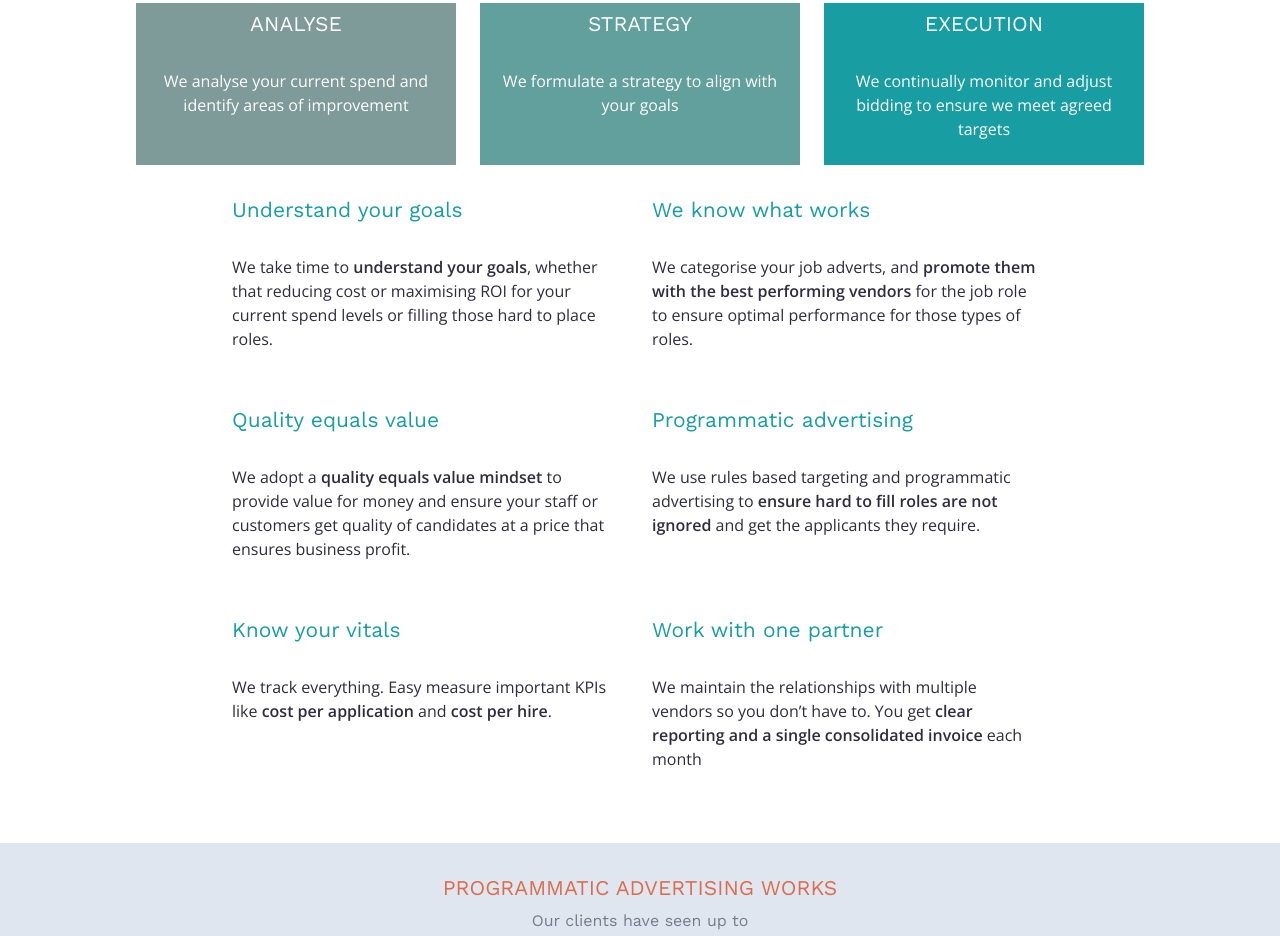
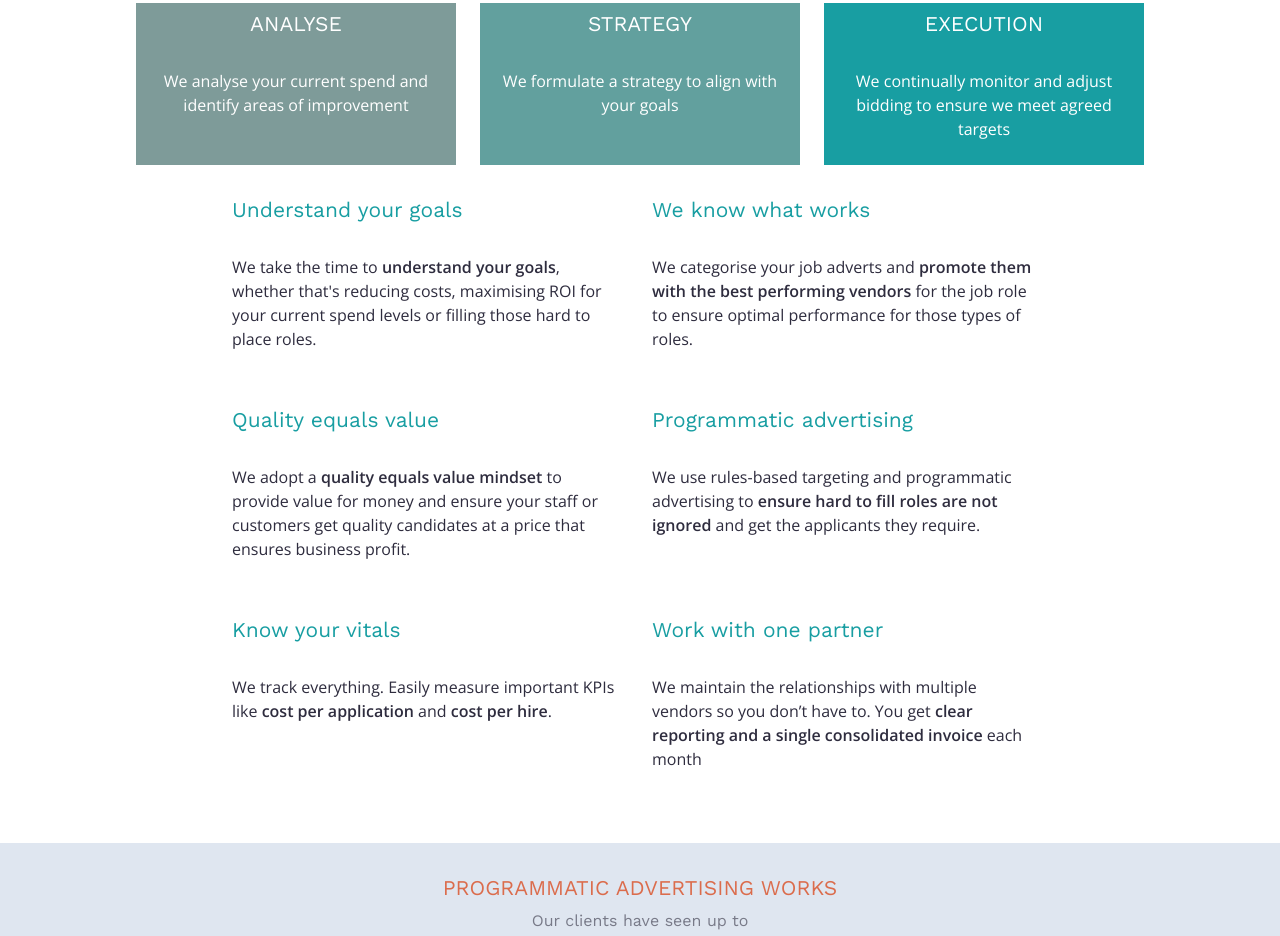
Before and after one commit to clickwise-co/public-site, a website: page docs/index.html in a window 1280 px wide. Shown: the part 1408-2344 px from the top of the page. Drawn offline with nearby package versions, Linux system fonts and the light colour scheme.

Commit message:
spelling and grammar

```diff
--- a/docs/index.html
+++ b/docs/index.html
@@ -78,23 +78,23 @@
             <ul class="summary">
               <li>
                 <h3>Understand your goals</h3>
-                <p>We take time to <strong>understand your goals</strong>, whether that reducing cost or maximising ROI for your current spend levels or filling those hard to place roles.</p>
+                <p>We take the time to <strong>understand your goals</strong>, whether that's reducing costs, maximising ROI for your current spend levels or filling those hard to place roles.</p>
               </li>
               <li>
                 <h3>We know what works</h3>
-                <p>We categorise your job adverts, and <strong>promote them with the best performing vendors</strong> for the job role to ensure optimal performance for those types of roles.</p>
+                <p>We categorise your job adverts and <strong>promote them with the best performing vendors</strong> for the job role to ensure optimal performance for those types of roles.</p>
               </li>
               <li>
                 <h3>Quality equals value</h3>
-                <p>We adopt a <strong>quality equals value mindset</strong> to provide value for money and ensure your staff or customers get quality of candidates at a price that ensures business profit.</p>
+                <p>We adopt a <strong>quality equals value mindset</strong> to provide value for money and ensure your staff or customers get quality candidates at a price that ensures business profit.</p>
               </li>
               <li>
                 <h3>Programmatic advertising</h3>
-                <p>We use rules based targeting and programmatic advertising to <strong>ensure hard to fill roles are not ignored</strong> and get the applicants they require.</p>
+                <p>We use rules-based targeting and programmatic advertising to <strong>ensure hard to fill roles are not ignored</strong> and get the applicants they require.</p>
               </li>
               <li>
                 <h3>Know your vitals</h3>
-                <p>We track everything. Easy measure important KPIs like <strong>cost per application</strong> and <strong>cost per hire</strong>.</p>
+                <p>We track everything. Easily measure important KPIs like <strong>cost per application</strong> and <strong>cost per hire</strong>.</p>
               </li>
               <li>
                 <h3>Work with one partner</h3>
@@ -133,7 +133,7 @@
               </li>
               <li>
                 <h3>Define strategy</h3>
-                <p>Using our industry expertise we define strategies to meet your goals. Categorise your jobs, define the rules and setup programmatic advertisng campaigns.</p>
+                <p>Using our industry expertise we formulate strategies to meet your goals. Categorise your jobs, define the rules and setup programmatic advertising campaigns.</p>
               </li>
               <li>
                 <h3>Actively manage</h3>
@@ -160,7 +160,7 @@
                 </ul>
               </nav>
           </div>
-          <p class="registration-details">TFAL LTD ta/clickwise is registered in England and Wales with Company Registration number 10553942</p>
+          <p class="registration-details">TFAL LTD t/a Clickwise is registered in England and Wales with company registration number 10553942</p>
         </div>
       </footer>
     </div>
```
